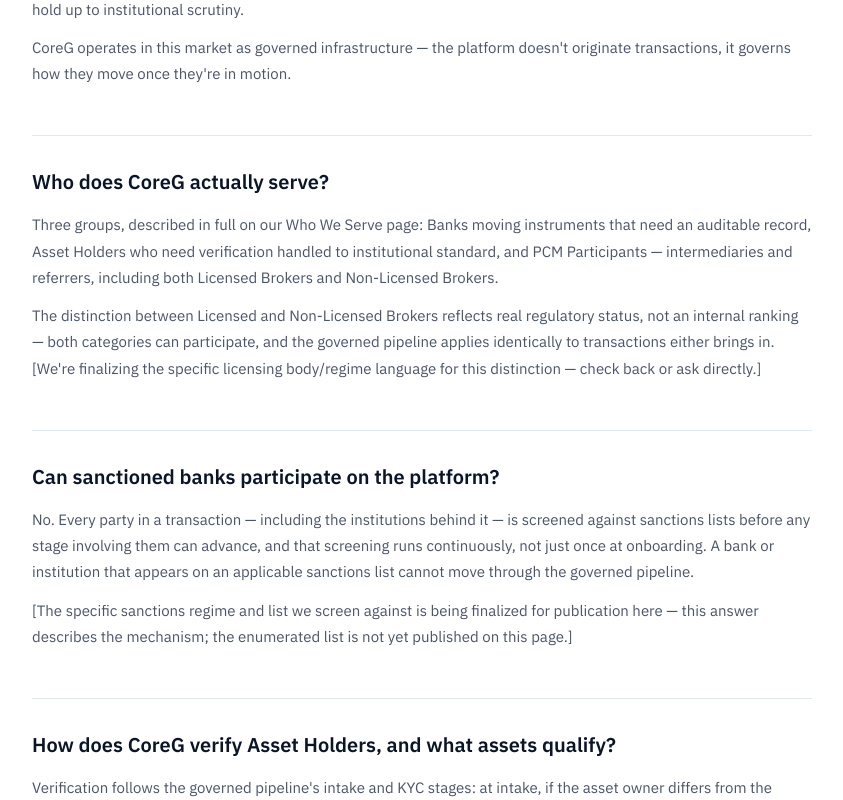
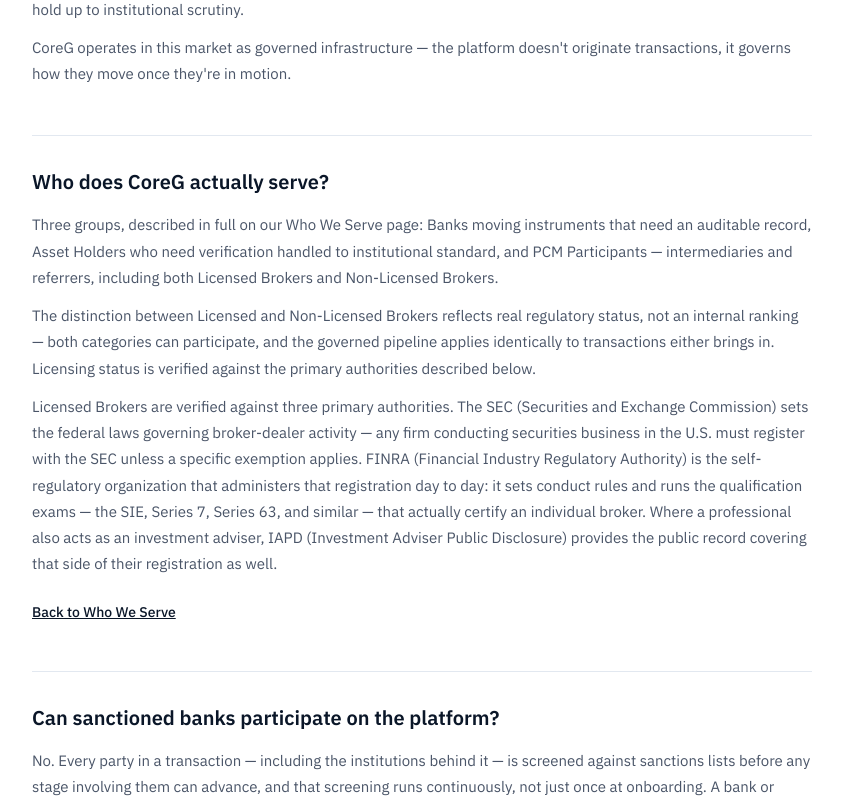
Before and after one commit to CoreGAdmin/coregenisis-site, a React (Vite) app: page /faq in a window 1280 px wide. Shown: the part 640-1440 px from the top of the page, without its empty margins (218-1061 px from the left). Built offline with nearby package versions, Linux system fonts and the light colour scheme.

Commit message:
feat: FAQ in nav, real sanctions/broker authority language, FAQ-2 back-link

```diff
--- a/src/components/PageNav.jsx
+++ b/src/components/PageNav.jsx
@@ -9,6 +9,7 @@
   { label: "Who We Serve", path: "/who-we-serve" },
   { label: "Partners", path: "/partners" },
   { label: "Company", path: "/company" },
+  { label: "FAQ", path: "/faq" },
 ];
 
 // Single source of truth for the nav shell across all six pages. Request
--- a/src/data/faqContent.js
+++ b/src/data/faqContent.js
@@ -1,5 +1,7 @@
-// FAQ content — every answer sourced from confirmed portal facts or
-// explicitly marked mechanism-only/pending. Nothing here is invented.
+// FAQ content — every answer sourced from confirmed portal facts or real,
+// named regulatory authorities provided directly. Nothing here is invented.
+// Optional `backLink` field renders a return link on a specific item —
+// used on item 2 to link back to Who We Serve, per direct instruction.
 export const FAQ_ITEMS = [
   {
     q: "What is PCM, and what kind of market is it?",
@@ -12,14 +14,16 @@
     q: "Who does CoreG actually serve?",
     a: [
       "Three groups, described in full on our Who We Serve page: Banks moving instruments that need an auditable record, Asset Holders who need verification handled to institutional standard, and PCM Participants — intermediaries and referrers, including both Licensed Brokers and Non-Licensed Brokers.",
-      "The distinction between Licensed and Non-Licensed Brokers reflects real regulatory status, not an internal ranking — both categories can participate, and the governed pipeline applies identically to transactions either brings in. [We're finalizing the specific licensing body/regime language for this distinction — check back or ask directly.]",
+      "The distinction between Licensed and Non-Licensed Brokers reflects real regulatory status, not an internal ranking — both categories can participate, and the governed pipeline applies identically to transactions either brings in. Licensing status is verified against the primary authorities described below.",
+      "Licensed Brokers are verified against three primary authorities. The SEC (Securities and Exchange Commission) sets the federal laws governing broker-dealer activity — any firm conducting securities business in the U.S. must register with the SEC unless a specific exemption applies. FINRA (Financial Industry Regulatory Authority) is the self-regulatory organization that administers that registration day to day: it sets conduct rules and runs the qualification exams — the SIE, Series 7, Series 63, and similar — that actually certify an individual broker. Where a professional also acts as an investment adviser, IAPD (Investment Adviser Public Disclosure) provides the public record covering that side of their registration as well.",
     ],
+    backLink: { label: "Back to Who We Serve", path: "/who-we-serve" },
   },
   {
     q: "Can sanctioned banks participate on the platform?",
     a: [
       "No. Every party in a transaction — including the institutions behind it — is screened against sanctions lists before any stage involving them can advance, and that screening runs continuously, not just once at onboarding. A bank or institution that appears on an applicable sanctions list cannot move through the governed pipeline.",
-      "[The specific sanctions regime and list we screen against is being finalized for publication here — this answer describes the mechanism; the enumerated list is not yet published on this page.]",
+      "That screening is validated against three official, real-time searchable databases. US OFAC (Office of Foreign Assets Control) maintains the SDN — Specially Designated Nationals — List; a bank placed on it is effectively cut off from the U.S. financial system and from dealing in U.S. dollars. The European Union maintains its own Consolidated List of Financial Sanctions Targets, covering EU-level restrictions. The United Nations Security Council issues sanctions of its own, typically global asset freezes aimed at entities tied to terrorism, weapons proliferation, or specific conflict zones. A bank appearing on any of the three blocks the transaction at the gate — there's no partial-pass across jurisdictions.",
     ],
   },
   {
--- a/src/pages/FAQ.jsx
+++ b/src/pages/FAQ.jsx
@@ -1,3 +1,4 @@
+import { Link } from "react-router-dom";
 import PageNav from "../components/PageNav.jsx";
 import PageFooter from "../components/PageFooter.jsx";
 import { ComingSoonButton } from "../components/ComingSoonButton.jsx";
@@ -28,6 +29,11 @@
               {item.a.map((p, pi) => (
                 <p key={pi} className="text-[15px] text-slate leading-[1.75] mb-3 last:mb-0">{p}</p>
               ))}
+              {item.backLink && (
+                <Link to={item.backLink.path} className="inline-block mt-3 text-sm text-navy underline font-medium">
+                  {item.backLink.label}
+                </Link>
+              )}
             </div>
           ))}
         </div>
```
